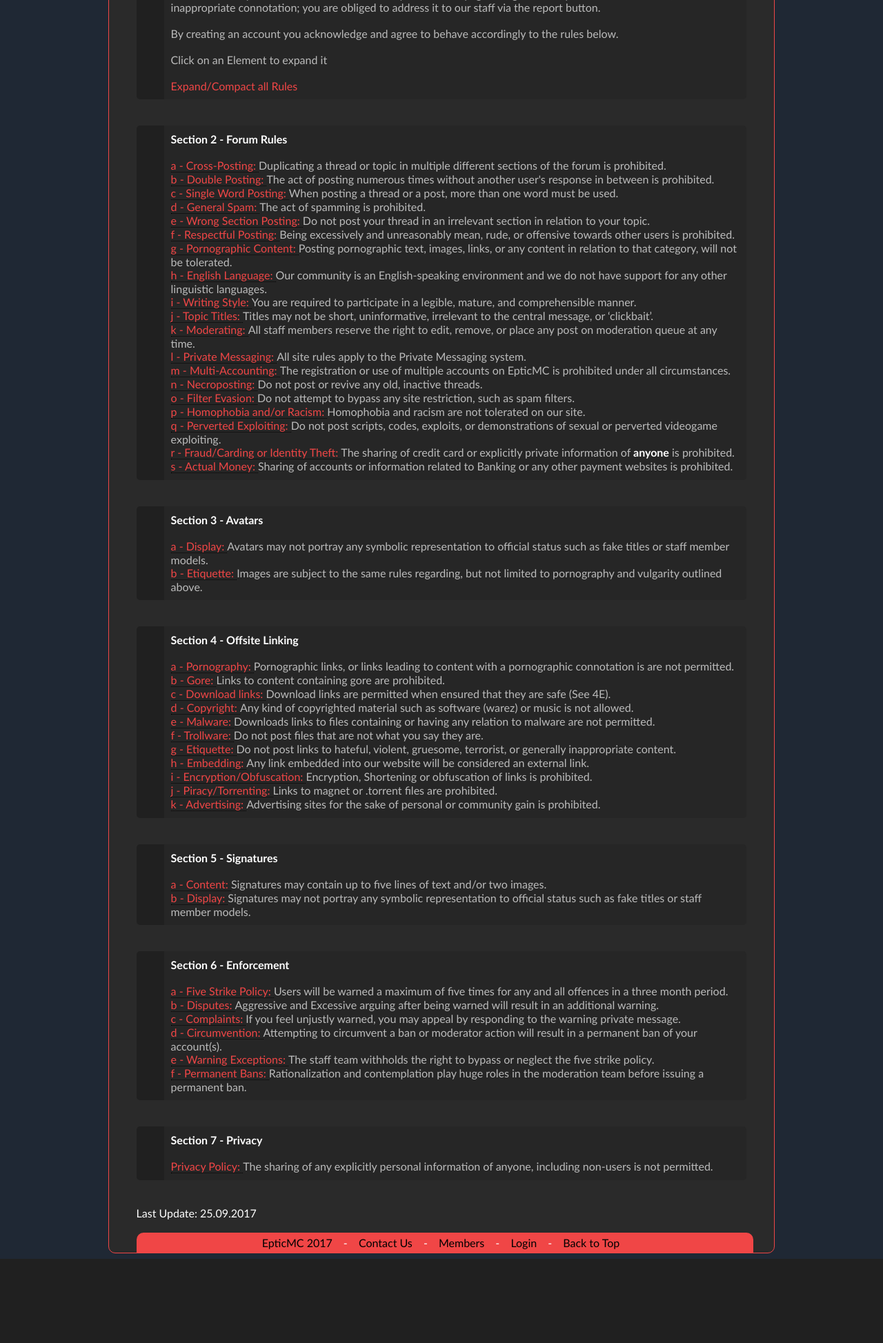
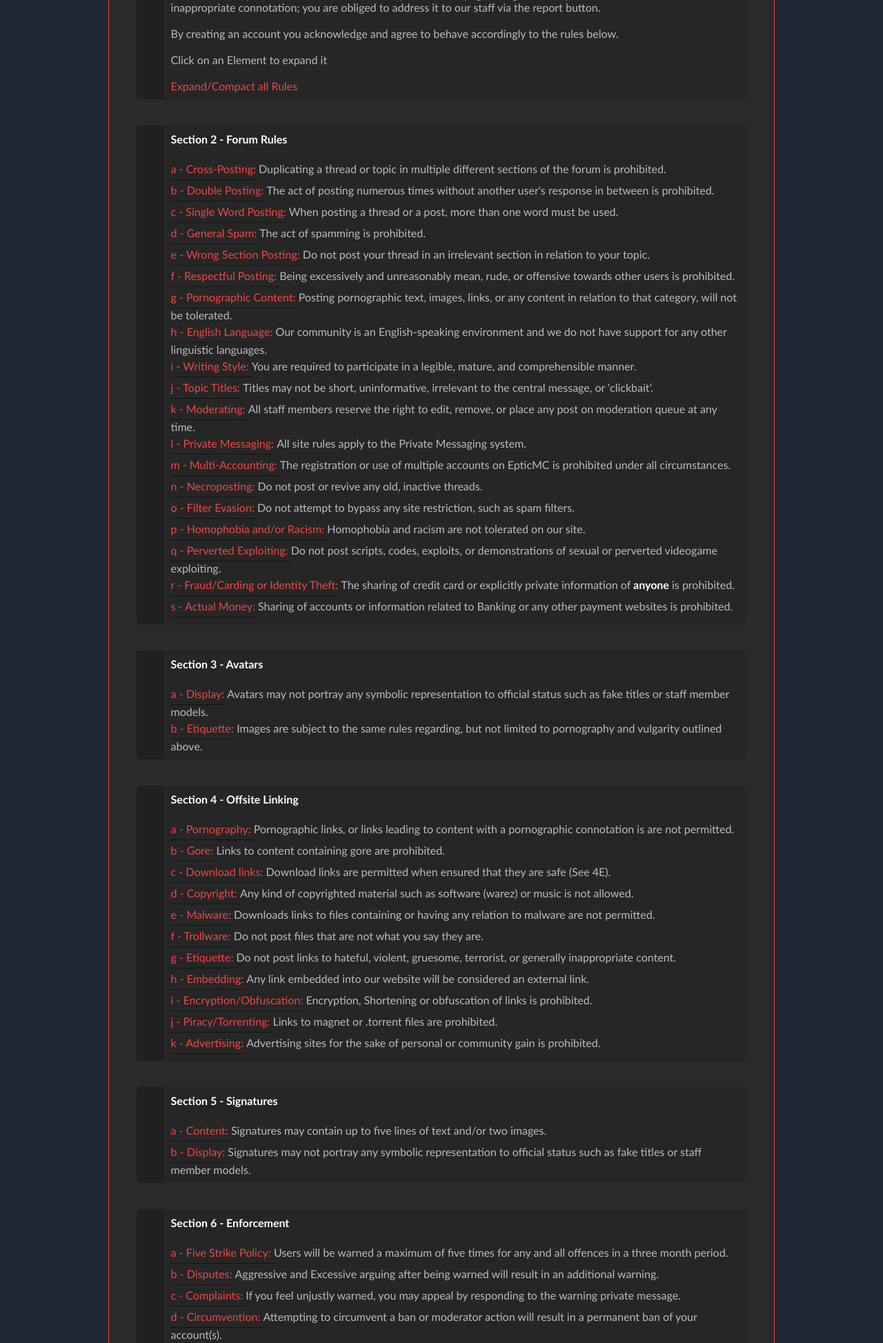
Before and after one commit to EpticMC/EpticMC-Rules-Page, a PHP site: page / in a window 1280 px wide. Shown: the part 673-2620 px from the top of the page at 69% size. Before the commit the page ends 2498 px from the top, so only its background shows below. Run offline with PHP 8.4, Linux system fonts and the light colour scheme.

Commit message:
Added former inline css

```diff
--- a/style.css
+++ b/style.css
@@ -1,3 +1,4 @@
+
 /* * * * * * * * * * * * * * * * * * * * * * *
  * Copyright (c) 2017 EpticMC & NullDev Ltd. *
  * * * * * * * * * * * * * * * * * * * * * * */
@@ -65,6 +66,11 @@ body {
 	overflow-y:               auto;
 }
 
+.def-span { line-height:      30px; }
+
+.a-expander { text-align:     center; }
+.a-expander:hover { cursor:   pointer; }
+
 .wrap a {
 	-moz-transition:          all .2s ease-in;
 	-o-transition:            all .2s ease-in;
@@ -79,7 +85,6 @@ body {
 .wrap a:hover               { color:           #676565; }
 .footer a:hover             { color:           #FFFFFF; }
 .sectiondiv strong          { color:           white;   }
-
 .footer a {
 	-moz-transition:          all .2s ease-in;
 	-o-transition:            all .2s ease-in;
@@ -120,3 +125,8 @@ body {
 	font-size:                95%;
 	color:                    #C4C4C4;
 }
+
+.update {
+	font-size:                70%;
+	color:                    #BBB;
+}
```
